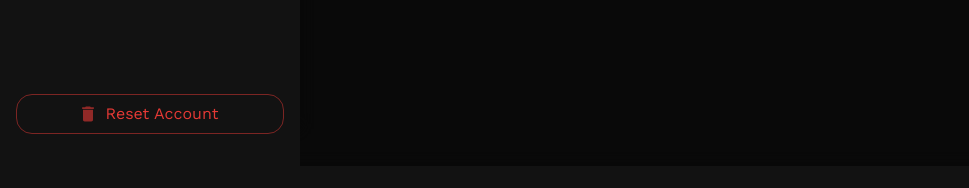
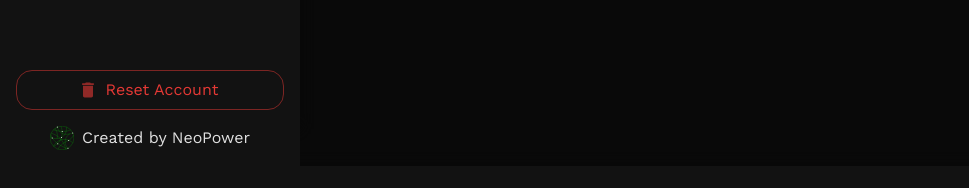
Before and after one commit to portalo-app/portalo-ui, a Next.js app: page / in a window 1280 px wide. Both pictures are taken after a click on the button "open menu". Shown: the part 634-822 px from the top of the page, without its empty margins (0-969 px from the left). Built offline with nearby package versions, Linux system fonts and the light colour scheme.

Commit message:
feat: added icon and created external link to neopower website in navbar component

```diff
--- a/src/components/layout/Navbar.tsx
+++ b/src/components/layout/Navbar.tsx
@@ -1,17 +1,19 @@
 import DeleteModal from '@/core/components/DeleteModal';
 import NavbarLayout from '@/core/components/NavbarLayout';
+import { EXTERNAL_LINKS } from '@/lib/constants/externalLinks.const';
 import { ROUTES } from '@/lib/constants/routes.const';
 import { profilesState } from '@/lib/store/profiles.atom';
 import CloseIcon from '@mui/icons-material/Close';
 import DeleteIcon from '@mui/icons-material/Delete';
 import MenuIcon from '@mui/icons-material/Menu';
-import { Button, Drawer, IconButton, Stack, styled } from '@mui/material';
+import { Button, Drawer, IconButton, Link, Stack, styled } from '@mui/material';
+import Image from 'next/image';
 import { useRouter } from 'next/router';
 import { useState } from 'react';
 import { useResetRecoilState } from 'recoil';
 import DrawerMenuItems from './DrawerMenuItems';
 
-interface NavbarProps {}
+interface NavbarProps { }
 
 const LayoutOffset = styled('div')(({ theme }) => theme.mixins.toolbar);
 
@@ -25,6 +27,7 @@ const Navbar: React.FC<NavbarProps> = () => {
   const resetAccountMessage =
     'Are you sure you want to clear the account data? This will remove every profile and all the data associated with them. This action cannot be undone.';
 
+  const createdByNeoPower = 'Created by NeoPower';
   const resetAccount = () => {
     router.push(ROUTES.APP);
     resetProfiles();
@@ -70,7 +73,7 @@ const Navbar: React.FC<NavbarProps> = () => {
             />
           </Stack>
 
-          <Stack px={2} mb={4}>
+          <Stack px={2} mb={2}>
             <Button
               variant="outlined"
               color="error"
@@ -79,6 +82,20 @@ const Navbar: React.FC<NavbarProps> = () => {
             >
               {resetAccountLabel}
             </Button>
+            <Stack mt={2} alignItems="center">
+              <Link href={EXTERNAL_LINKS.NEOPOWER} color="inherit" underline="none" target="_blank">
+                <Stack direction="row" alignItems="center">
+                  <Image
+                    src="/neopower.svg"
+                    alt="neopower"
+                    width="24"
+                    height="24"
+                    style={{ marginRight: "8px" }}
+                  />
+                  {createdByNeoPower}
+                </Stack>
+              </Link>
+            </Stack>
           </Stack>
         </Stack>
       </Drawer>
--- /dev/null
+++ b/src/lib/constants/externalLinks.const.ts
@@ -0,0 +1,3 @@
+export const EXTERNAL_LINKS = {
+    NEOPOWER: "https://www.neopower.digital/"
+} as const;
```
Also changed, not shown: public/neopower.svg (added).
